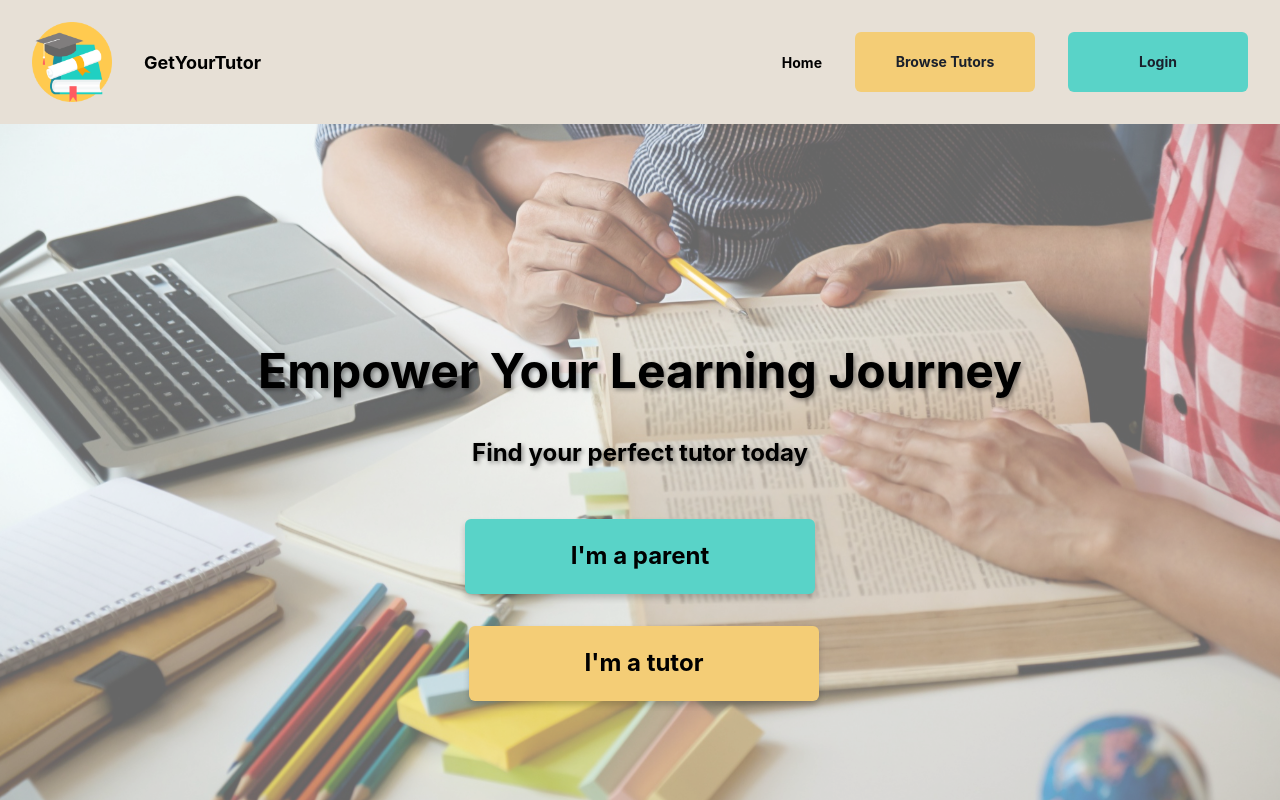
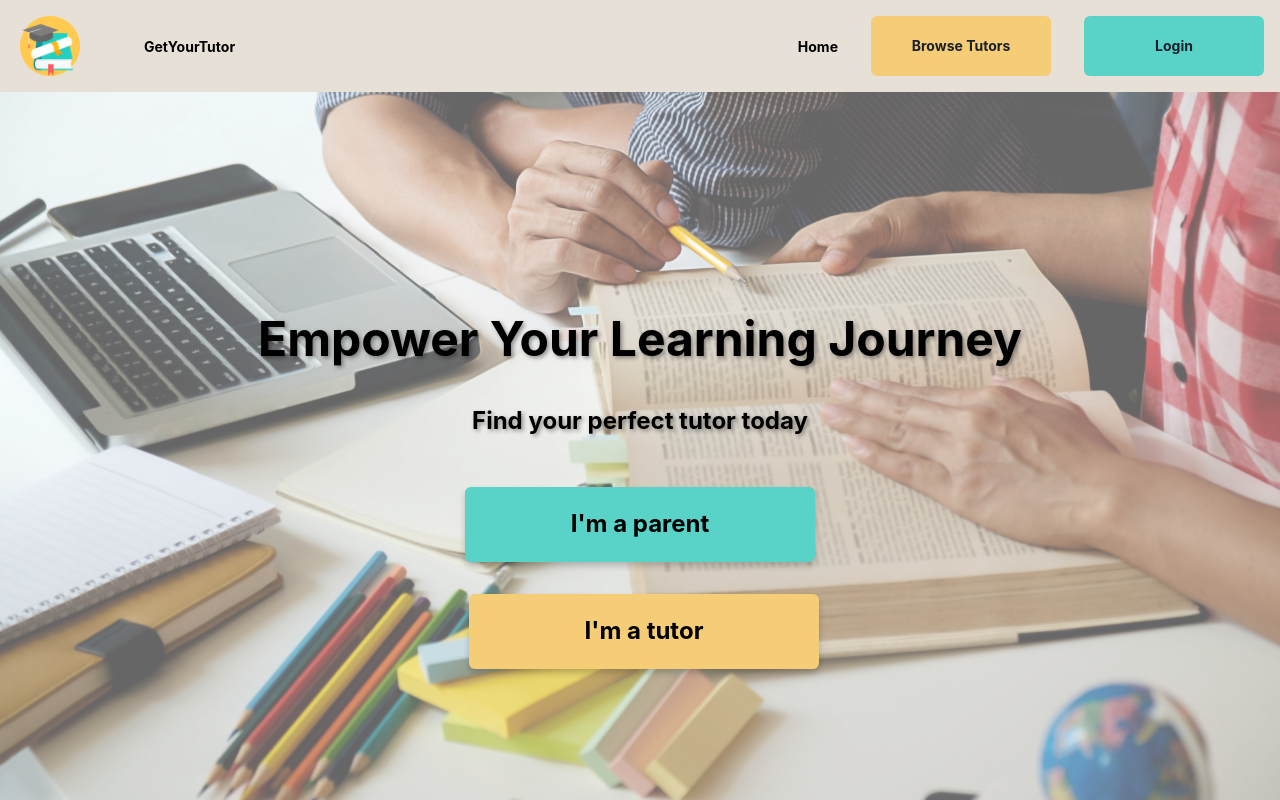
Before and after one commit to Code-the-Dream-School/ffprac-team2-front, a React (Vite) app: page / in a window 1280 px wide. Shown: the top 800 px of the page. Built offline with nearby package versions, Linux system fonts and the light colour scheme.

Commit message:
update logo size

```diff
--- a/src/components/Header.tsx
+++ b/src/components/Header.tsx
@@ -24,7 +24,7 @@ const Header: React.FC<HeaderProps> = ({ sizeHeader }) => {
             align="center"
             justify="space-between"
             wrap="wrap"
-            padding="4"
+            //padding="4"
             position="sticky"
             top="0"
             zIndex="banner"
@@ -40,12 +40,12 @@ const Header: React.FC<HeaderProps> = ({ sizeHeader }) => {
                     <Image
                         src={logo}
                         alt="GetYourTutor"
-                        boxSize={{ base: '60px', lg: '80px' }}
-                        mb={{ base: 2, md: 0 }}
-                        ml={{ base: 0, md: 4 }}
+                        boxSize={{ base: '50px', xl: '60px' }}
+                        mr={{ base: '1rem', sm: '2rem' }}
+                        ml={{ base: '1rem', md: '20px' }}
                     />
                     <Text
-                        fontSize={{ base: '14px', md: '18px' }}
+                        fontSize={{ base: '14px' }}
                         fontWeight="bold"
                         fontFamily="'Inter', sans-serif"
                     >
```
